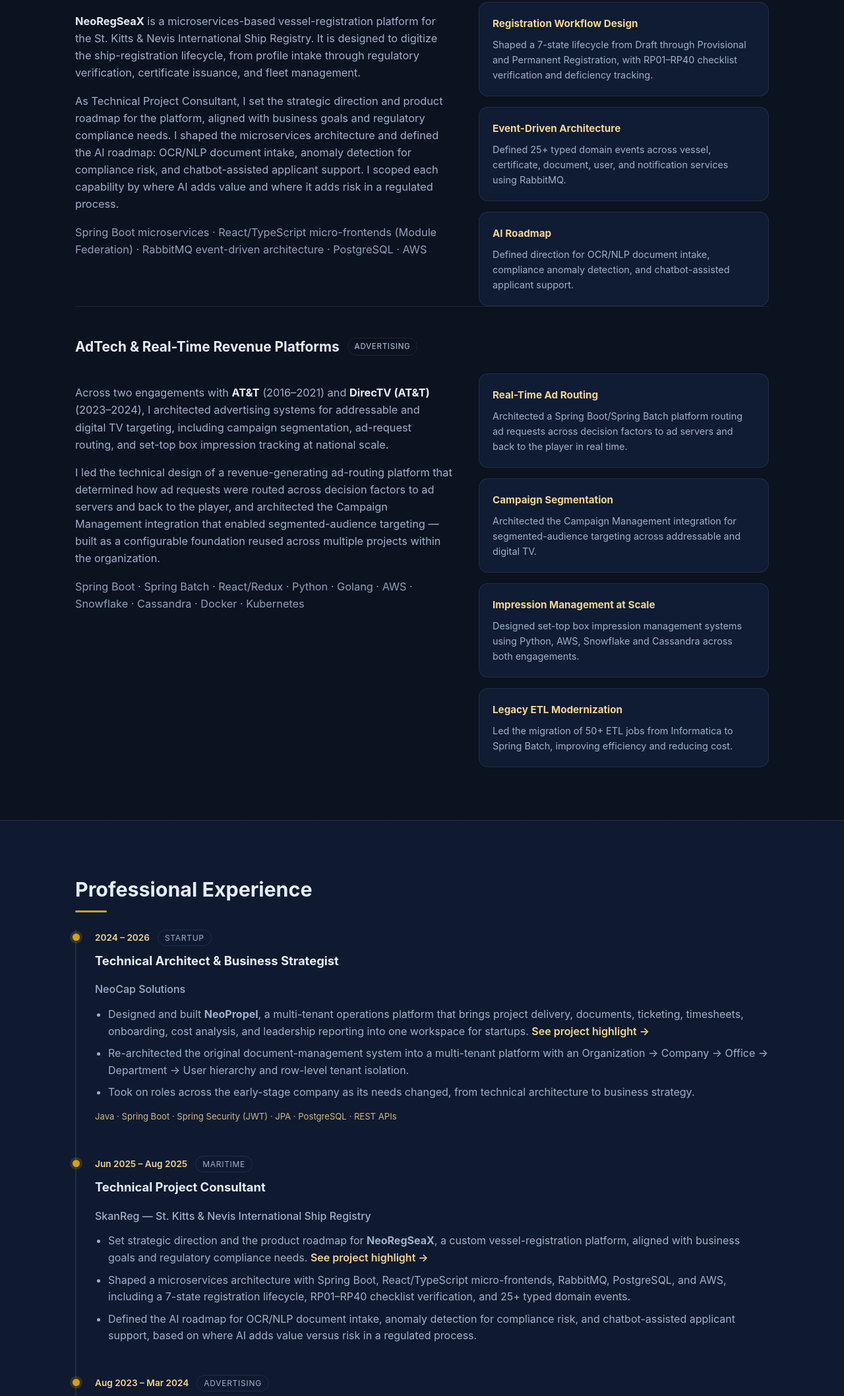
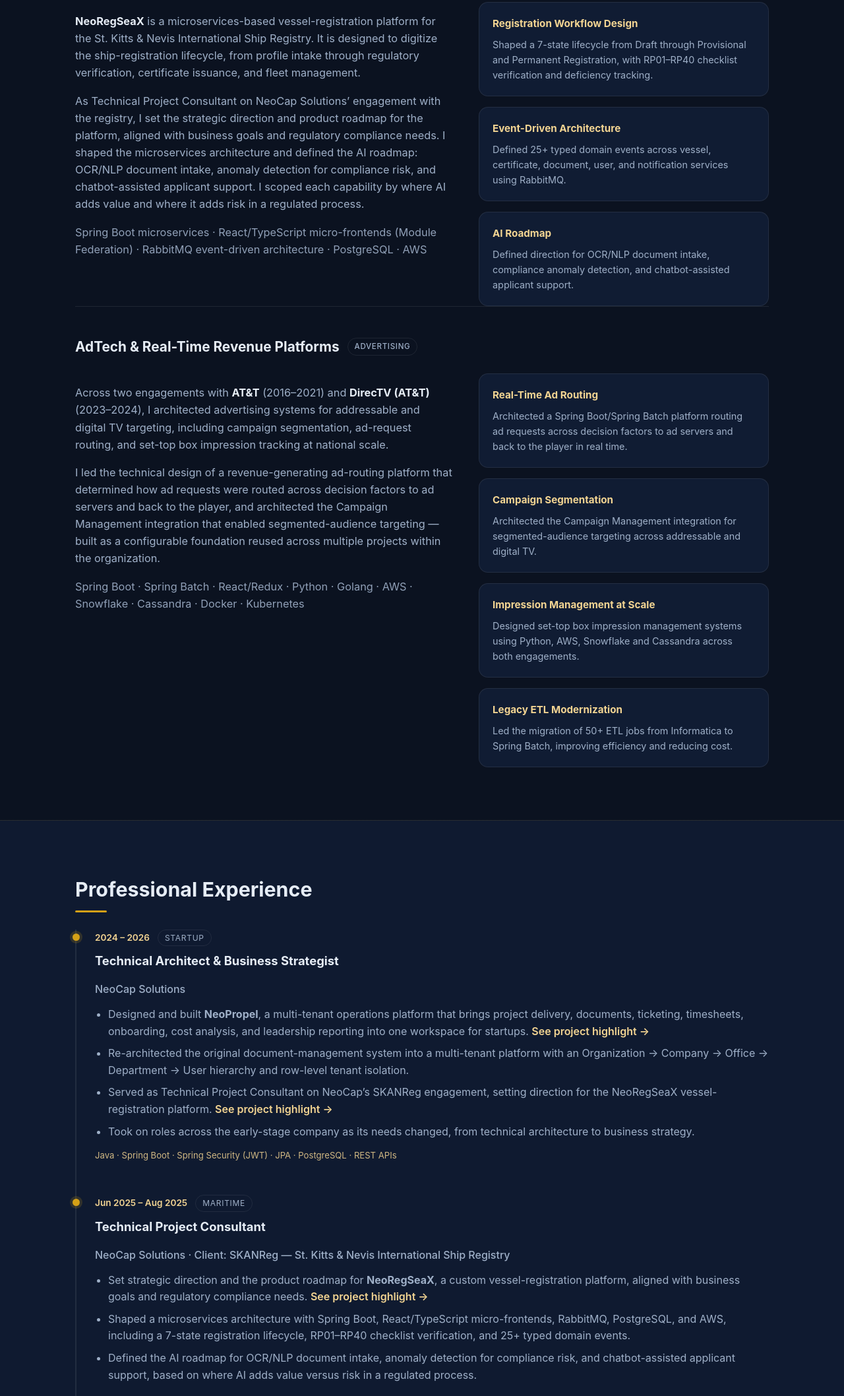
Before and after one commit to lizmathew-neo/liz-mathew-resume, a plain HTML site: page index.html in a window 1280 px wide. Shown: the part 4738-6854 px from the top of the page at 66% size. Drawn offline with Linux system fonts and the light colour scheme.

Commit message:
Show SKANReg as a NeoCap client engagement
Co-authored-by: Copilot <223556219+Copilot@users.noreply.github.com>

```diff
--- a/index.html
+++ b/index.html
@@ -285,7 +285,8 @@
             from profile intake through regulatory verification, certificate issuance, and fleet management.
           </p>
           <p>
-            As Technical Project Consultant, I set the strategic direction and product roadmap for the platform,
+            As Technical Project Consultant on NeoCap Solutions&rsquo; engagement with the registry, I set the
+            strategic direction and product roadmap for the platform,
             aligned with business goals and regulatory compliance needs. I shaped the microservices architecture
             and defined the AI roadmap: OCR/NLP document intake, anomaly detection for compliance risk, and
             chatbot-assisted applicant support. I scoped each capability by where AI adds value and where it adds
@@ -375,6 +376,7 @@
             <ul>
               <li>Designed and built <strong>NeoPropel</strong>, a multi-tenant operations platform that brings project delivery, documents, ticketing, timesheets, onboarding, cost analysis, and leadership reporting into one workspace for startups. <a href="#neopropel" class="inline-link">See project highlight &rarr;</a></li>
               <li>Re-architected the original document-management system into a multi-tenant platform with an Organization &rarr; Company &rarr; Office &rarr; Department &rarr; User hierarchy and row-level tenant isolation.</li>
+              <li>Served as Technical Project Consultant on NeoCap&rsquo;s SKANReg engagement, setting direction for the NeoRegSeaX vessel-registration platform. <a href="#neoregseax" class="inline-link">See project highlight &rarr;</a></li>
               <li>Took on roles across the early-stage company as its needs changed, from technical architecture to business strategy.</li>
             </ul>
             <p class="timeline-tech">Java &middot; Spring Boot &middot; Spring Security (JWT) &middot; JPA &middot; PostgreSQL &middot; REST APIs</p>
@@ -388,7 +390,7 @@
           </div>
           <div class="timeline-content">
             <h3>Technical Project Consultant</h3>
-            <p class="timeline-org">SkanReg &mdash; St. Kitts &amp; Nevis International Ship Registry</p>
+            <p class="timeline-org">NeoCap Solutions &middot; Client: SKANReg &mdash; St. Kitts &amp; Nevis International Ship Registry</p>
             <ul>
               <li>Set strategic direction and the product roadmap for <strong>NeoRegSeaX</strong>, a custom vessel-registration platform, aligned with business goals and regulatory compliance needs. <a href="#neoregseax" class="inline-link">See project highlight &rarr;</a></li>
               <li>Shaped a microservices architecture with Spring Boot, React/TypeScript micro-frontends, RabbitMQ, PostgreSQL, and AWS, including a 7-state registration lifecycle, RP01&ndash;RP40 checklist verification, and 25+ typed domain events.</li>
```
